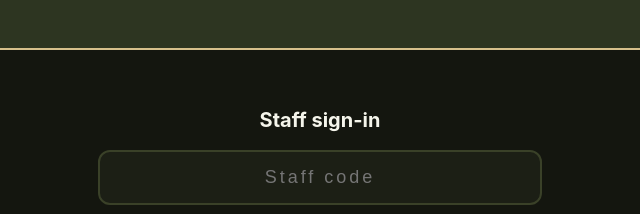
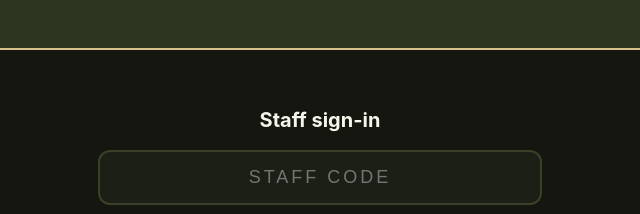
Before and after one commit to jamierat/veteran-card, a website: page public/staff.html in a window 1280 px wide. Shown: the top 214 px of the page, 320-960 px from the left. Drawn offline with Linux system fonts and the light colour scheme.

Commit message:
Update Bullfrog Salutes site

```diff
--- a/public/staff.html
+++ b/public/staff.html
@@ -21,6 +21,7 @@
     #gate h2 { font-size: 20px; margin-bottom: 18px; }
     .gate-input { width: 100%; padding: 15px; font-size: 18px; text-align: center; letter-spacing: 3px; background: #1c1f15; border: 2px solid #3a4128; border-radius: 12px; color: #fff; outline: none; margin-bottom: 12px; }
     .gate-input:focus { border-color: #d6c08c; }
+    #staffCode { text-transform: uppercase; }
 
     .tabs { display: flex; gap: 8px; margin-bottom: 16px; }
     .tab { flex: 1; padding: 12px; text-align: center; background: #1c1f15; border: 2px solid #3a4128; border-radius: 12px; font-weight: 700; font-size: 14px; cursor: pointer; color: #cdd2b6; }
@@ -76,7 +77,7 @@
   <!-- Staff gate -->
   <div id="gate">
     <h2>Staff sign-in</h2>
-    <input class="gate-input" id="staffCode" type="password" placeholder="Staff code" autocomplete="off">
+    <input class="gate-input" id="staffCode" type="text" placeholder="STAFF CODE" autocomplete="off" oninput="this.value = this.value.toUpperCase()">
     <input class="gate-input" id="staffName" type="text" placeholder="Your name (optional)" autocomplete="off">
     <button class="btn btn-gold" onclick="signIn()">Start Shift →</button>
     <div class="err" id="gate-err" style="display:none">Wrong code. Try again.</div>
@@ -140,7 +141,7 @@
   }
 
   function signIn() {
-    STAFF_CODE = document.getElementById('staffCode').value.trim();
+    STAFF_CODE = document.getElementById('staffCode').value.trim().toUpperCase();
     STAFF_NAME = document.getElementById('staffName').value.trim();
     if (!STAFF_CODE) return;
     // Remember on this device so staff don't re-enter every time
```
